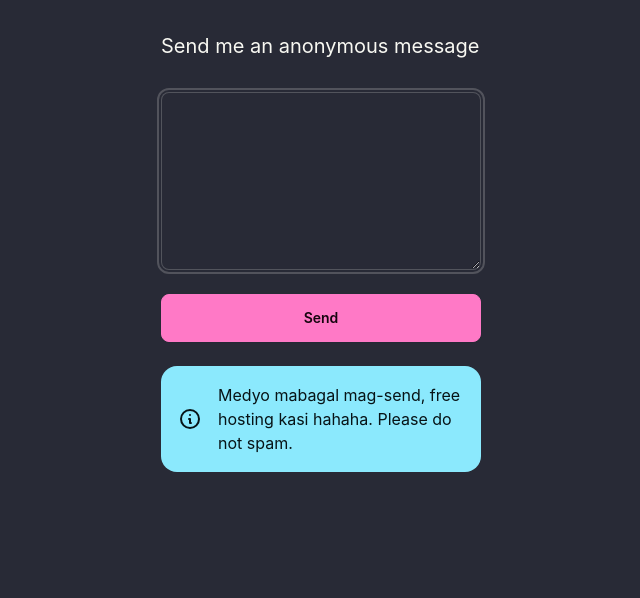
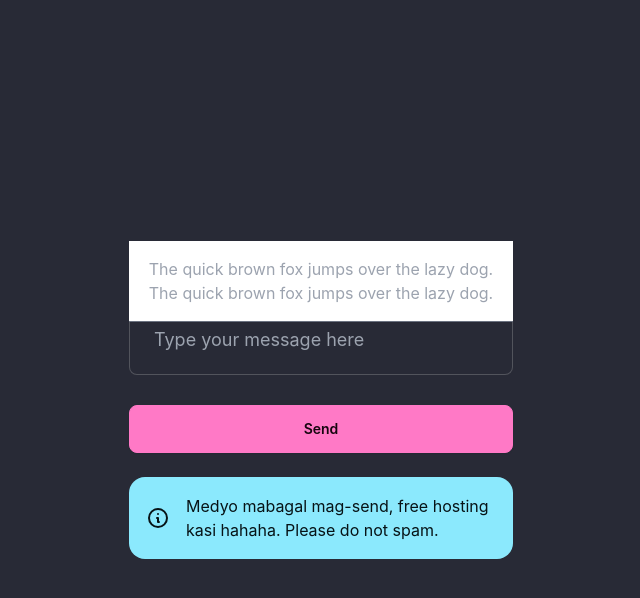
Before and after one commit to KielPaulo/sendmeanonymousmessage, a React (Create React App) app: page / in a window 1280 px wide. Shown: the top 598 px of the page, without its empty margins (319-959 px from the left). Built offline with nearby package versions, Linux system fonts and the light colour scheme; no server answers.

Commit message:
Updating design
Trying to copy a template

```diff
--- a/src/App.js
+++ b/src/App.js
@@ -25,18 +25,33 @@ function App() {
     }
   };
 
+  const textareaStyles = {
+    height: 'auto',
+    overflow: 'hidden'
+  };
+
   return (
-    <div className="p-8 min-h-screen w-96 mx-auto">
-      <h1 className="pb-8 text-xl">Send me an anonymous message</h1>
-      <form onSubmit={handleSubmit} className="flex flex-col items-center">
+    <div className="flex items-center justify-center h-screen">
+      <div className="p-4 md:p-8 max-w-md w-full">
+        <form onSubmit={handleSubmit}>
+          <div className="relative">
+            <div className="absolute top-0 left-0 w-full border-b border-gray-500 p-4 bg-white text-gray-400 text-center z-10">
+              The quick brown fox jumps over the lazy dog. The quick brown fox jumps over the lazy dog.
+            </div>
             <textarea
-          className="textarea textarea-bordered textarea-lg w-full max-w-xs"
-          rows="4"
-          cols="50"
+              style={textareaStyles}
+              className="textarea textarea-bordered textarea-lg w-full resize-none pt-20 focus:outline-none z-0"
+              rows="1"
+              placeholder="Type your message here"
               value={emailContent}
               autoFocus={true}
               onChange={(e) => setEmailContent(e.target.value)}
+              onInput={(e) => {
+                e.target.style.height = 'auto';
+                e.target.style.height = `${e.target.scrollHeight}px`;
+              }}
             />
+          </div>
           <br />
           <button className="btn btn-primary w-full relative" type="submit" disabled={submitting}>
             <div className="flex items-center">
@@ -46,18 +61,19 @@ function App() {
           </button>
         </form>
         <br />
-      <div class="alert alert-info">
-        <svg xmlns="http://www.w3.org/2000/svg" fill="none" viewBox="0 0 24 24" class="stroke-current shrink-0 w-6 h-6">
+        <div className="alert alert-info">
+          <svg xmlns="http://www.w3.org/2000/svg" fill="none" viewBox="0 0 24 24" className="stroke-current shrink-0 w-6 h-6">
             <path
-            stroke-linecap="round"
-            stroke-linejoin="round"
-            stroke-width="2"
+              strokeLinecap="round"
+              strokeLinejoin="round"
+              strokeWidth="2"
               d="M13 16h-1v-4h-1m1-4h.01M21 12a9 9 0 11-18 0 9 9 0 0118 0z"
             ></path>
           </svg>
           <span>Medyo mabagal mag-send, free hosting kasi hahaha. Please do not spam.</span>
         </div>
       </div>
+    </div>
   );
 }
 
--- a/tailwind.config.js
+++ b/tailwind.config.js
@@ -6,6 +6,6 @@ module.exports = {
   },
   plugins: [require('daisyui')],
   daisyui: {
-    themes: ['light', 'dark', 'dracula']
+    themes: ['light', 'dracula']
   }
 };
```
Lines whose indentation alone changed are shown as unchanged.
